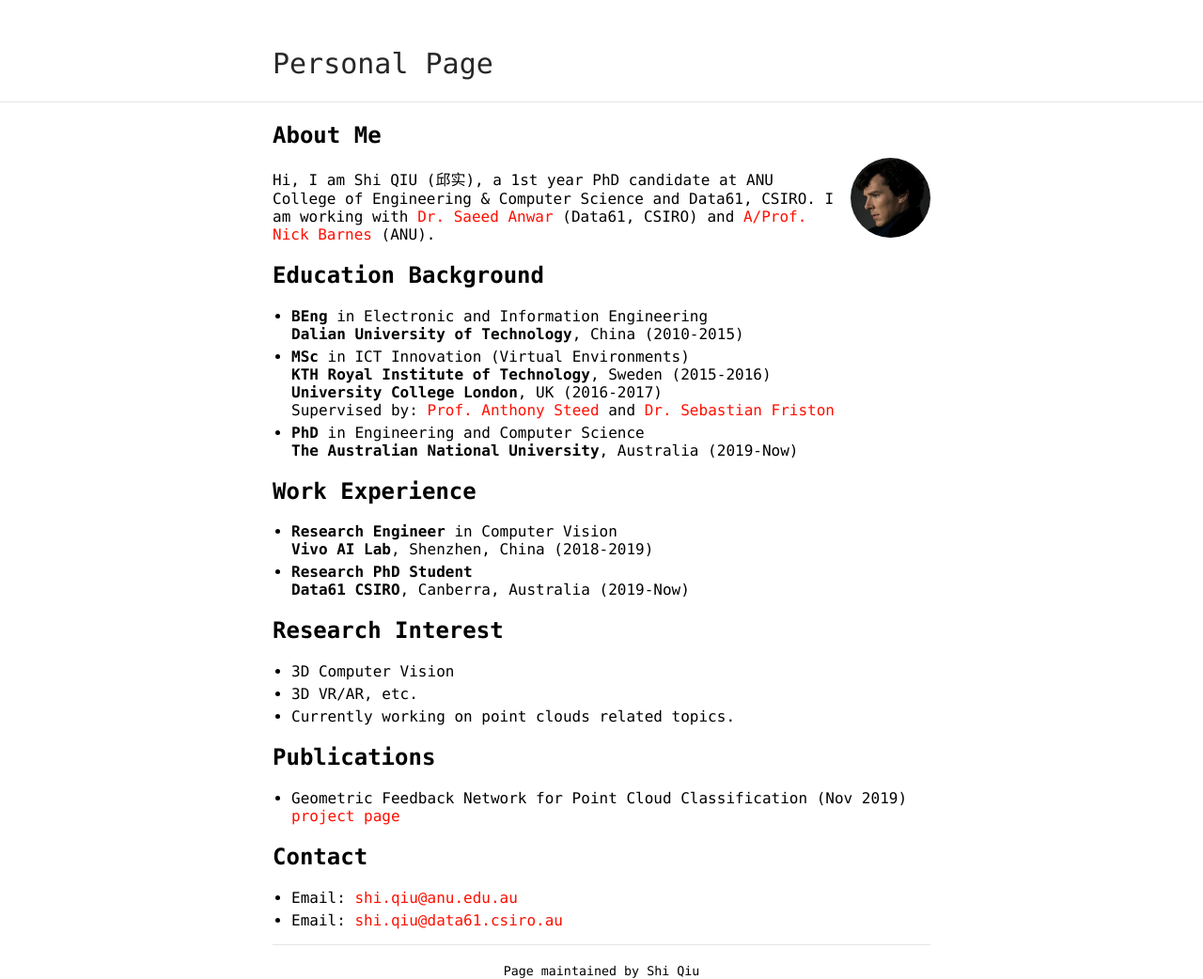
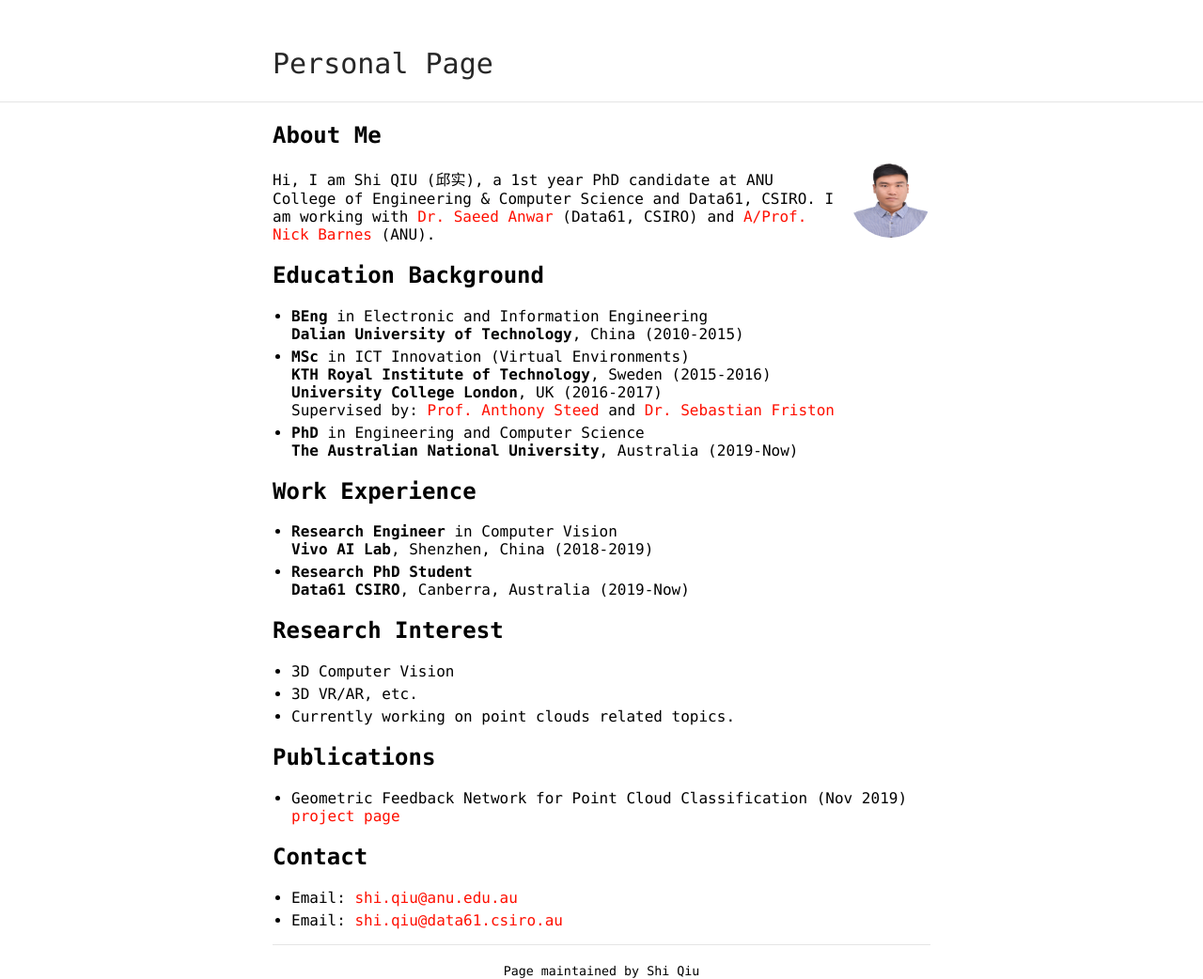
Before and after one commit to ShiQiu0419/ShiQiu0419.github.io, a Jekyll site: the page built from index.md, in a window 1280 px wide. Shown: the whole page at 94% size. Built offline with Jekyll 4.4.1, drawn with Linux system fonts in a browser that asks for light colours; our own code applies the rules of GitHub Pages for plain Markdown files.

Commit message:
Update index.md

```diff
--- a/index.md
+++ b/index.md
@@ -3,7 +3,7 @@
 ---
 
 ## About Me
-<img class="profile-picture" src="sherlock.jpg">
+<img class="profile-picture" src="me.jpg">
 
 Hi, I am Shi QIU (邱实), a 1st year PhD candidate at ANU College of Engineering & Computer Science and Data61, CSIRO. I am working with [Dr. Saeed Anwar](https://saeed-anwar.github.io/) (Data61, CSIRO) and [A/Prof. Nick Barnes](http://users.cecs.anu.edu.au/~nmb/) (ANU).
 
```
